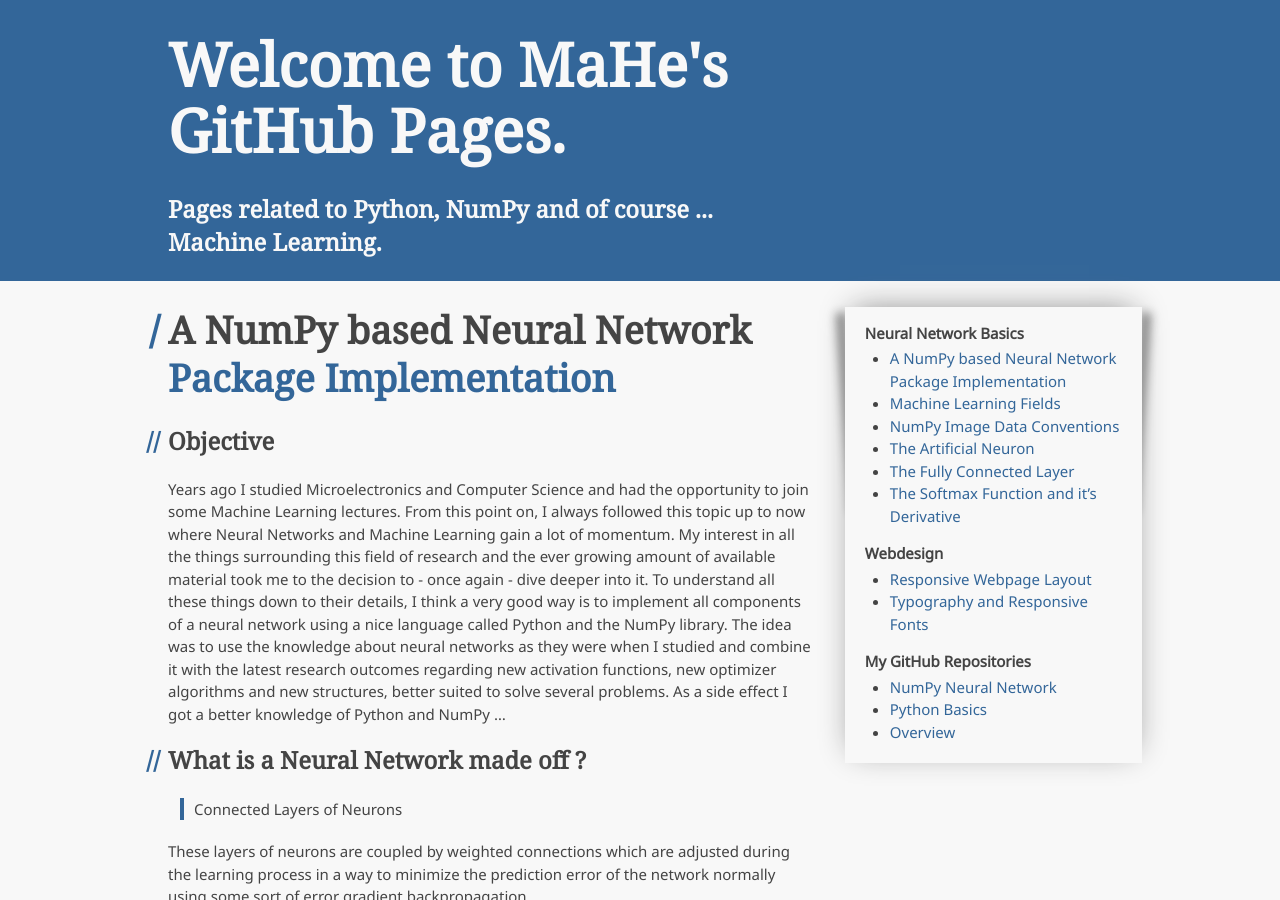
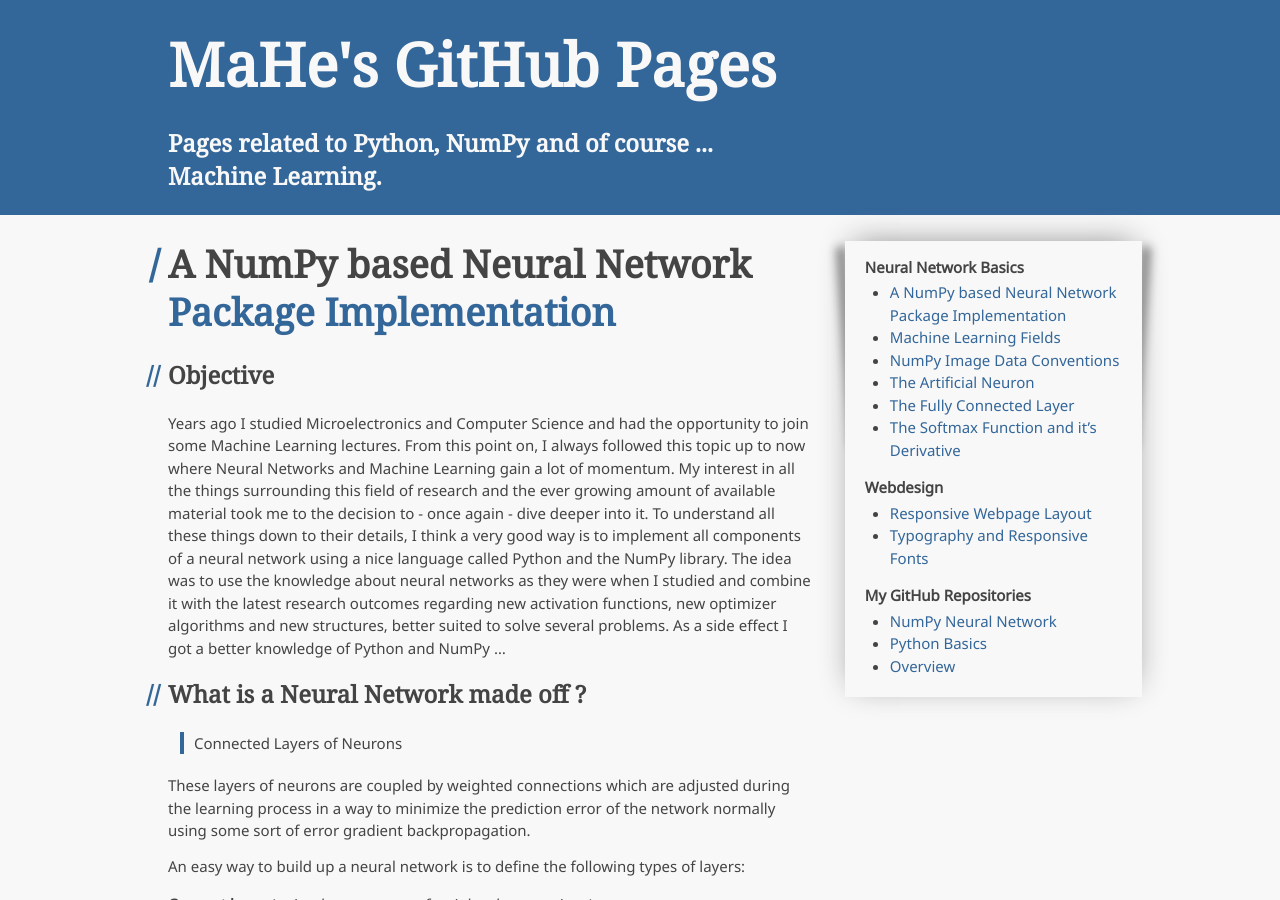
Before and after one commit to m-a-h-e/m-a-h-e.github.io, a Jekyll site: the page built from index.md, in a window 1280 px wide and 900 px high. Built offline with Jekyll 4.4.1, drawn with Linux system fonts in a browser that asks for light colours; our own code applies the rules of GitHub Pages for plain Markdown files.

Commit message:
clean-up

```diff
--- a/_config.yml
+++ b/_config.yml
@@ -1,6 +1,5 @@
-title: Welcome to MaHe's GitHub Pages.
+title: MaHe's GitHub Pages
 description: Pages related to Python, NumPy and of course ... Machine Learning.
 markdown: kramdown
-toc-categories: [Neural Network Basics, NumPy Basics, Webdesign]
 sass:
   style: compressed
```
